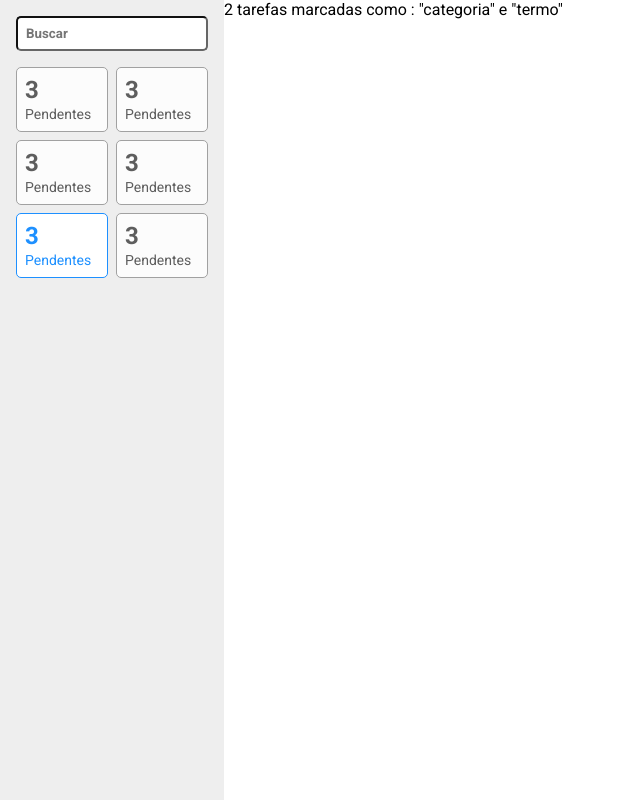
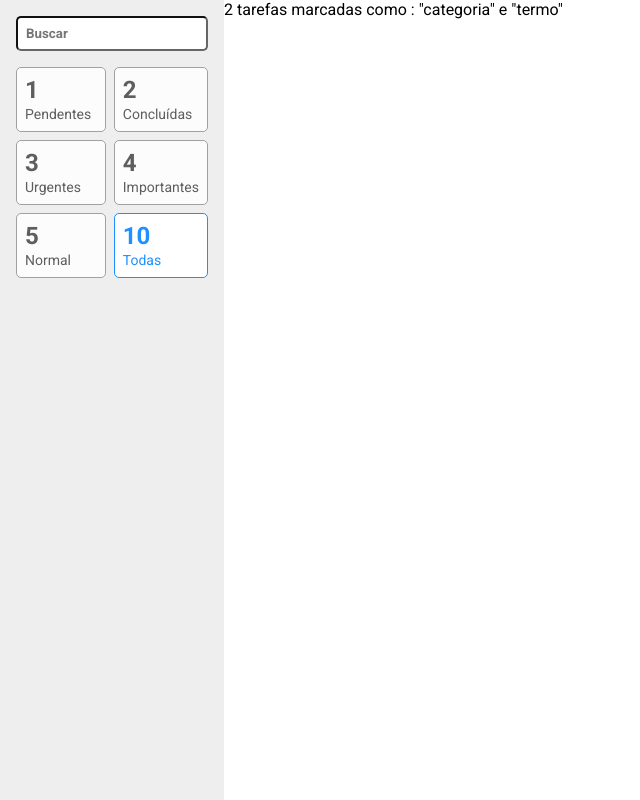
Before and after one commit to LucasDev9645/Projeto_To-do_List, a React (Vite) app: page / in a window 1280 px wide. Shown: the whole page, without its empty margins (0-640 px from the left). Built offline with nearby package versions, Linux system fonts and the light colour scheme.

Commit message:
Parameterizing the filters

```diff
--- a/src/components/SideBar/FilterCard/index.tsx
+++ b/src/components/SideBar/FilterCard/index.tsx
@@ -2,13 +2,15 @@ import * as S from "./styles";
 
 export type Props = {
   active?: boolean;
+  counter: number;
+  subtitle: string;
 };
 
-const FilterCard = (props: Props) => {
+const FilterCard = ({ active, counter, subtitle }: Props) => {
   return (
-    <S.Card active={props.active}>
-      <S.Counter>3</S.Counter>
-      <S.Label>Pendentes</S.Label>
+    <S.Card active={active}>
+      <S.Counter>{counter}</S.Counter>
+      <S.Label>{subtitle}</S.Label>
     </S.Card>
   );
 };
--- a/src/components/SideBar/FilterCard/styles.ts
+++ b/src/components/SideBar/FilterCard/styles.ts
@@ -2,7 +2,9 @@ import styled from "styled-components";
 
 import { Props } from "./index";
 
-export const Card = styled.div<Props>`
+type PropsWithoutSubtitleCounter = Omit<Props, "counter" | "subtitle">;
+
+export const Card = styled.div<PropsWithoutSubtitleCounter>`
   padding: 0.5rem;
   border-radius: 5px;
   border: 1px solid
--- a/src/components/SideBar/index.tsx
+++ b/src/components/SideBar/index.tsx
@@ -8,12 +8,12 @@ const SideBar = () => {
       <div>
         <S.Field type="text" placeholder="Buscar" />
         <S.Filters>
-          <FilterCard />
-          <FilterCard />
-          <FilterCard />
-          <FilterCard />
-          <FilterCard active />
-          <FilterCard />
+          <FilterCard subtitle="Pendentes" counter={1} />
+          <FilterCard subtitle="Concluídas" counter={2} />
+          <FilterCard subtitle="Urgentes" counter={3} />
+          <FilterCard subtitle="Importantes" counter={4} />
+          <FilterCard subtitle="Normal" counter={5} />
+          <FilterCard subtitle="Todas" counter={10} active />
         </S.Filters>
       </div>
     </S.Aside>
```
